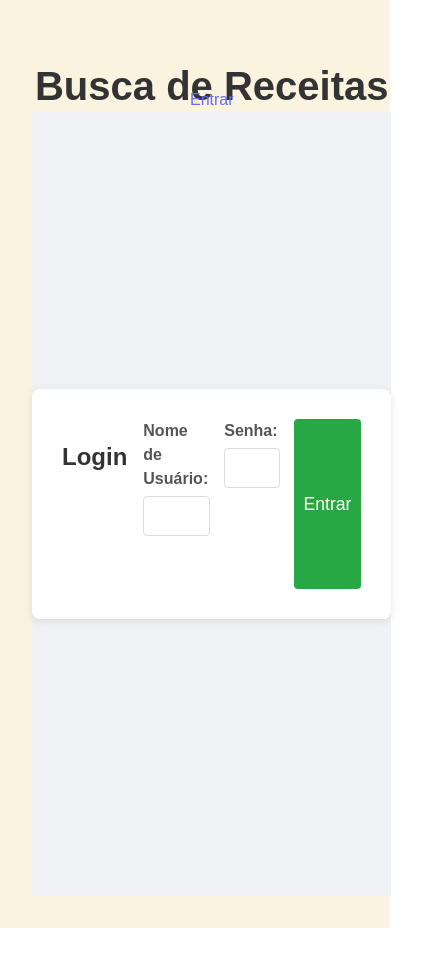
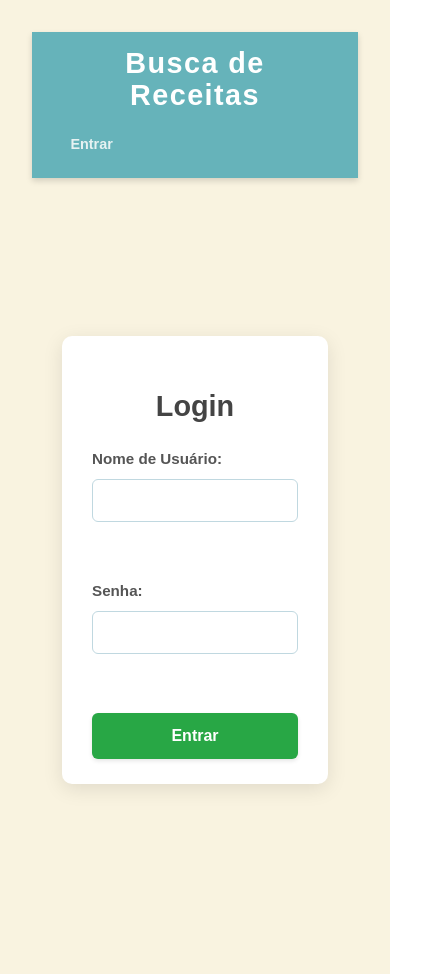
Before and after one commit to GuilhermeEijiY/ProjetoFullStackReact, a React (Vite) app in the folder ProjetoFullStack/: page /login in a window 390 px wide. Shown: the whole page, 423 px wide, since content can reach past the window. Before the commit the page ends 928 px from the top, so only its background shows below. Built offline with nearby package versions, Linux system fonts and the light colour scheme.

Commit message:
Inserção do css de páginas do frontend

```diff
--- a/ProjetoFullStack/src/components/AddRecipeForm.css
+++ b/ProjetoFullStack/src/components/AddRecipeForm.css
@@ -2,70 +2,92 @@
     display: flex;
     justify-content: center;
     align-items: center;
-    min-height: calc(100vh - 60px);
-    background-color: #f0f2f5;
+    min-height: calc(100vh - 80px);
+    background-color: transparent;
+    padding: 20px;
+    box-sizing: border-box;
 }
 
 .add-recipe-form {
     background-color: #fff;
-    padding: 30px;
-    border-radius: 8px;
-    box-shadow: 0 2px 10px rgba(0, 0, 0, 0.1);
+    padding: 30px 40px;
+    border-radius: 10px;
+    box-shadow: 0 5px 20px rgba(0, 0, 0, 0.1);
     width: 100%;
-    max-width: 600px;
+    max-width: 450px;
     text-align: center;
+    display: flex;
+    flex-direction: column;
+    gap: 20px;
 }
 
 .add-recipe-form h2 {
-    margin-bottom: 20px;
-    color: #333;
+    font-size: 1.8rem;
+    margin-bottom: 0;
+    color: #444;
+    font-weight: 600;
 }
 
 .form-group {
-    margin-bottom: 15px;
+    display: flex;
+    flex-direction: column;
+    align-items: flex-start;
+    margin-bottom: 0;
     text-align: left;
 }
 
 .form-group label {
-    display: block;
-    margin-bottom: 5px;
+    font-size: 0.95rem;
+    margin-bottom: 8px;
     font-weight: bold;
     color: #555;
 }
 
-.form-group input,
-.form-group textarea {
-    width: calc(100% - 20px);
-    padding: 10px;
-    border: 1px solid #ddd;
-    border-radius: 4px;
-    font-size: 1rem;
+.form-group input {
+    width: 100%;
+    padding: 12px 15px;
+    border: 1px solid #c0d8e0;
+    border-radius: 6px;
+    font-size: 1.05rem;
+    box-sizing: border-box;
+    transition: border-color 0.3s ease, box-shadow 0.3s ease;
 }
 
-.form-group input[aria-invalid="true"],
-.form-group textarea[aria-invalid="true"] {
+.form-group input:focus {
+    border-color: #66b3ba;
+    box-shadow: 0 0 0 3px rgba(102, 179, 186, 0.2);
+    outline: none;
+}
+
+.form-group input[aria-invalid="true"] {
     border-color: #e74c3c;
+    box-shadow: 0 0 0 3px rgba(231, 76, 60, 0.2);
 }
 
 .add-recipe-form button {
     width: 100%;
-    padding: 10px;
-    background-color: #007bff;
+    padding: 14px 20px;
+    background-color: #3498db;
     color: white;
     border: none;
-    border-radius: 4px;
-    font-size: 1.1rem;
+    border-radius: 6px;
+    font-size: 1.15rem;
+    font-weight: bold;
     cursor: pointer;
-    transition: background-color 0.3s ease;
+    transition: background-color 0.3s ease, transform 0.2s ease;
+    box-shadow: 0 2px 4px rgba(0, 0, 0, 0.1);
 }
 
 .add-recipe-form button:hover:not(:disabled) {
-    background-color: #0056b3;
+    background-color: #2980b9;
+    transform: translateY(-2px);
 }
 
 .add-recipe-form button:disabled {
     background-color: #cccccc;
     cursor: not-allowed;
+    box-shadow: none;
+    transform: none;
 }
 
 .error-message {
@@ -73,23 +95,43 @@
     font-size: 0.85rem;
     margin-top: 5px;
     min-height: 20px;
+    align-self: flex-start;
 }
 
 .submit-message {
-    padding: 10px;
-    border-radius: 4px;
-    margin-bottom: 15px;
+    padding: 12px;
+    border-radius: 8px;
+    margin-bottom: 0;
     font-weight: bold;
+    font-size: 0.95rem;
+    text-align: center;
 }
 
 .submit-message.success {
-    background-color: #d4edda;
-    color: #155724;
-    border: 1px solid #c3e6cb;
+    background-color: #e8f5e9;
+    color: #388e3c;
+    border: 1px solid #a5d6a7;
 }
 
 .submit-message.error {
-    background-color: #f8d7da;
-    color: #721c24;
-    border: 1px solid #f5c6cb;
+    background-color: #ffebee;
+    color: #d32f2f;
+    border: 1px solid #ef9a9a;
 }
+
+@media (max-width: 600px) {
+    .add-recipe-form {
+        padding: 20px 25px;
+        margin: 0 10px;
+    }
+
+    .add-recipe-form h2 {
+        font-size: 1.6rem;
+    }
+
+    .form-group label,
+    .form-group input,
+    .add-recipe-form button {
+        font-size: 0.95rem;
+    }
+}
--- a/ProjetoFullStack/src/components/Header.css
+++ b/ProjetoFullStack/src/components/Header.css
@@ -1,5 +1,91 @@
+.header {
+    background-color: #66b3ba;
+    color: #ffffff;
+    padding: 1.2rem 2.5rem;
+    display: flex;
+    justify-content: space-between;
+    align-items: center;
+    box-shadow: 0 3px 6px rgba(0, 0, 0, 0.15);
+    flex-wrap: wrap;
+    gap: 1.5rem;
+}
+
 .header-title {
-    font-size: 2.5rem;
-    margin: 2rem 0 -0.5em 0;
-    text-align: center;
-  }
+    font-size: 2.2rem;
+    margin: 0;
+    padding: 0;
+    color: #ffffff;
+    flex-shrink: 0;
+    letter-spacing: 0.05em;
+}
+
+.header-nav {
+    display: flex;
+    align-items: center;
+    gap: 1.8rem;
+    flex-wrap: wrap;
+    justify-content: flex-end;
+}
+
+.header-nav a {
+    color: #e6f2f2;
+    text-decoration: none;
+    font-weight: 600;
+    font-size: 1.05rem;
+    transition: color 0.3s ease, transform 0.2s ease;
+}
+
+.header-nav a:hover {
+    color: #f0e68c;
+    transform: translateY(-2px);
+}
+
+.welcome-user {
+    color: #e6f2f2;
+    font-size: 1rem;
+    white-space: nowrap;
+    margin-right: 0.5rem;
+}
+
+.logout-button {
+    background-color: #e05e5e;
+    color: white;
+    border: none;
+    padding: 0.7rem 1.3rem;
+    border-radius: 6px;
+    cursor: pointer;
+    font-size: 1rem;
+    font-weight: bold;
+    transition: background-color 0.3s ease, transform 0.2s ease;
+}
+
+.logout-button:hover {
+    background-color: #cc4d4d;
+    transform: translateY(-2px);
+}
+
+@media (max-width: 768px) {
+    .header {
+        flex-direction: column;
+        align-items: flex-start;
+        gap: 1rem;
+        padding: 1rem 1.5rem;
+    }
+
+    .header-title {
+        font-size: 1.8rem;
+    }
+
+    .header-nav {
+        width: 100%;
+        justify-content: flex-start;
+        gap: 0.8rem;
+    }
+
+    .header-nav a,
+    .welcome-user,
+    .logout-button {
+        font-size: 0.9rem;
+        padding: 0.4rem 0.9rem;
+    }
+}
--- a/ProjetoFullStack/src/components/Login.css
+++ b/ProjetoFullStack/src/components/Login.css
@@ -2,81 +2,130 @@
     display: flex;
     justify-content: center;
     align-items: center;
-    min-height: calc(100vh - 60px);
-    background-color: #f0f2f5;
+    min-height: calc(100vh - 80px);
+    background-color: transparent;
+    padding: 20px;
+    box-sizing: border-box;
 }
 
 .login-form {
     background-color: #fff;
-    padding: 30px;
-    border-radius: 8px;
-    box-shadow: 0 2px 10px rgba(0, 0, 0, 0.1);
+    padding: 40px 50px;
+    border-radius: 10px;
+    box-shadow: 0 5px 20px rgba(0, 0, 0, 0.1);
     width: 100%;
-    max-width: 400px;
+    max-width: 480px;
     text-align: center;
+    display: flex;
+    flex-direction: column;
+    gap: 20px;
 }
 
 .login-form h2 {
-    margin-bottom: 20px;
-    color: #333;
+    font-size: 2.2rem;
+    margin-bottom: 0;
+    color: #444;
+    font-weight: 600;
 }
 
 .form-group {
-    margin-bottom: 15px;
-    text-align: left;
+    display: flex;
+    flex-direction: column; /* Empilha label e input */
+    align-items: flex-start; /* Alinha label à esquerda */
+    margin-bottom: 0; /* Removido margin-bottom para usar o gap do flexbox pai */
+    text-align: left; /* Garante que o texto dentro do grupo esteja à esquerda */
 }
 
 .form-group label {
-    display: block;
-    margin-bottom: 5px;
+    font-size: 1rem; /* Novo: Tamanho da fonte da label um pouco maior */
+    margin-bottom: 8px; /* Espaçamento entre label e input */
     font-weight: bold;
     color: #555;
 }
 
 .form-group input {
-    width: calc(100% - 20px);
-    padding: 10px;
-    border: 1px solid #ddd;
-    border-radius: 4px;
-    font-size: 1rem;
+    width: 100%; /* Input ocupa 100% da largura do form-group */
+    padding: 14px 15px; /* Novo: Padding interno maior para inputs */
+    border: 1px solid #c0d8e0; /* Novo: Borda mais suave, harmoniza com o cabeçalho */
+    border-radius: 6px; /* Novo: Cantos levemente mais arredondados */
+    font-size: 1.05rem; /* Novo: Tamanho da fonte do input */
+    box-sizing: border-box; /* Inclui padding e borda na largura total */
+    transition: border-color 0.3s ease, box-shadow 0.3s ease; /* Transição para foco */
+}
+
+.form-group input:focus {
+    border-color: #66b3ba; /* Novo: Borda da cor do cabeçalho no foco */
+    box-shadow: 0 0 0 3px rgba(102, 179, 186, 0.2); /* Novo: Sombra suave no foco */
+    outline: none; /* Remove outline padrão */
 }
 
 .form-group input[aria-invalid="true"] {
     border-color: #e74c3c;
+    box-shadow: 0 0 0 3px rgba(231, 76, 60, 0.2);
 }
 
 .login-form button {
     width: 100%;
-    padding: 10px;
+    padding: 16px 20px;
     background-color: #28a745;
     color: white;
     border: none;
-    border-radius: 4px;
-    font-size: 1.1rem;
+    border-radius: 6px;
+    font-size: 1.2rem;
+    font-weight: bold;
     cursor: pointer;
-    transition: background-color 0.3s ease;
+    transition: background-color 0.3s ease, transform 0.2s ease;
+    box-shadow: 0 2px 4px rgba(0, 0, 0, 0.1);
 }
 
 .login-form button:hover:not(:disabled) {
     background-color: #218838;
+    transform: translateY(-2px);
 }
 
 .login-form button:disabled {
     background-color: #cccccc;
     cursor: not-allowed;
+    box-shadow: none;
+    transform: none;
 }
 
 .error-message {
     color: #e74c3c;
-    font-size: 0.85rem;
+    font-size: 0.9rem;
     margin-top: 5px;
     min-height: 20px;
+    align-self: flex-start;
 }
 
 .error-message.server-error {
-    background-color: #fdd;
-    border: 1px solid #e74c3c;
-    padding: 10px;
-    border-radius: 4px;
+    background-color: #ffebee;
+    color: #d32f2f;
+    border: 1px solid #ef9a9a;
+    padding: 12px;
+    border-radius: 8px;
     margin-top: 15px;
+    font-size: 0.95rem;
 }
+
+@media (max-width: 600px) {
+    .login-form {
+        padding: 25px 30px;
+        margin: 0 10px;
+        max-width: 90%;
+    }
+
+    .login-form h2 {
+        font-size: 1.8rem;
+    }
+
+    .form-group label,
+    .form-group input,
+    .login-form button {
+        font-size: 1rem;
+    }
+
+    .login-form button {
+        padding: 14px 15px;
+    }
+}
```
